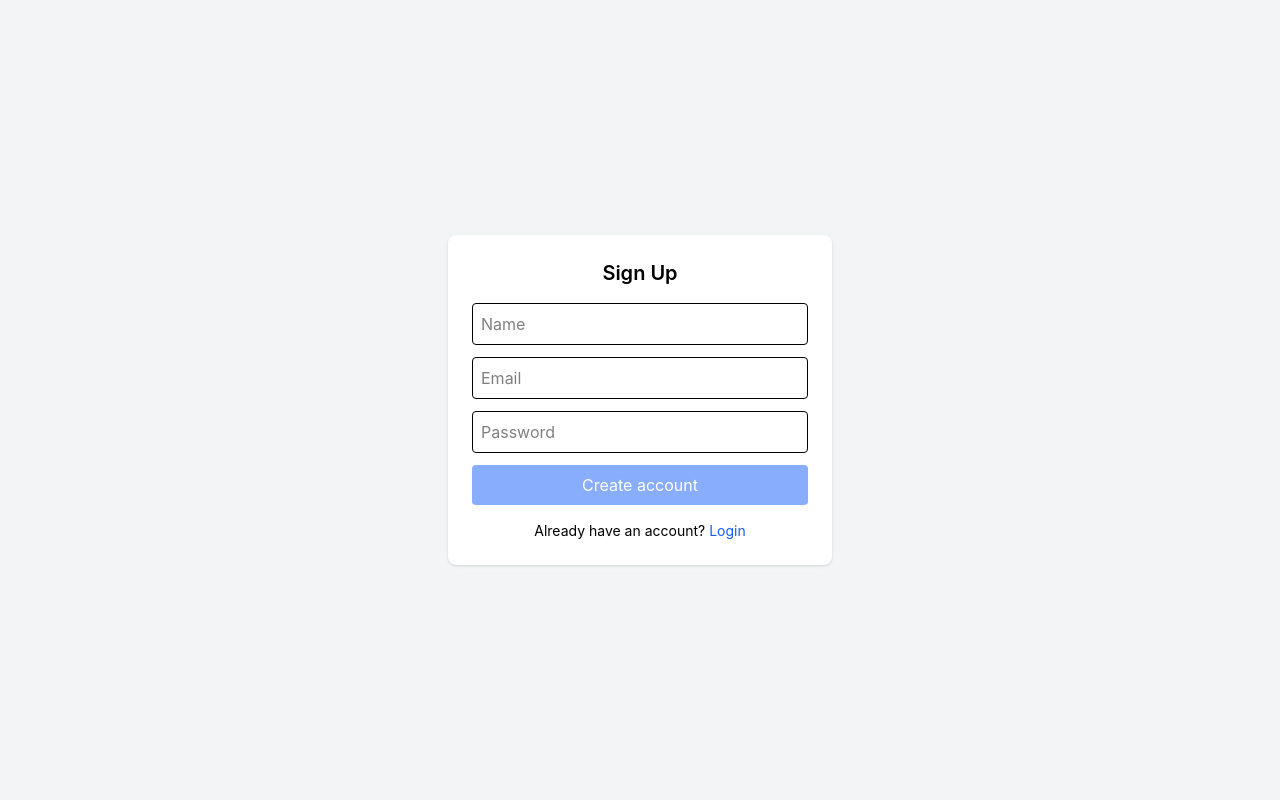
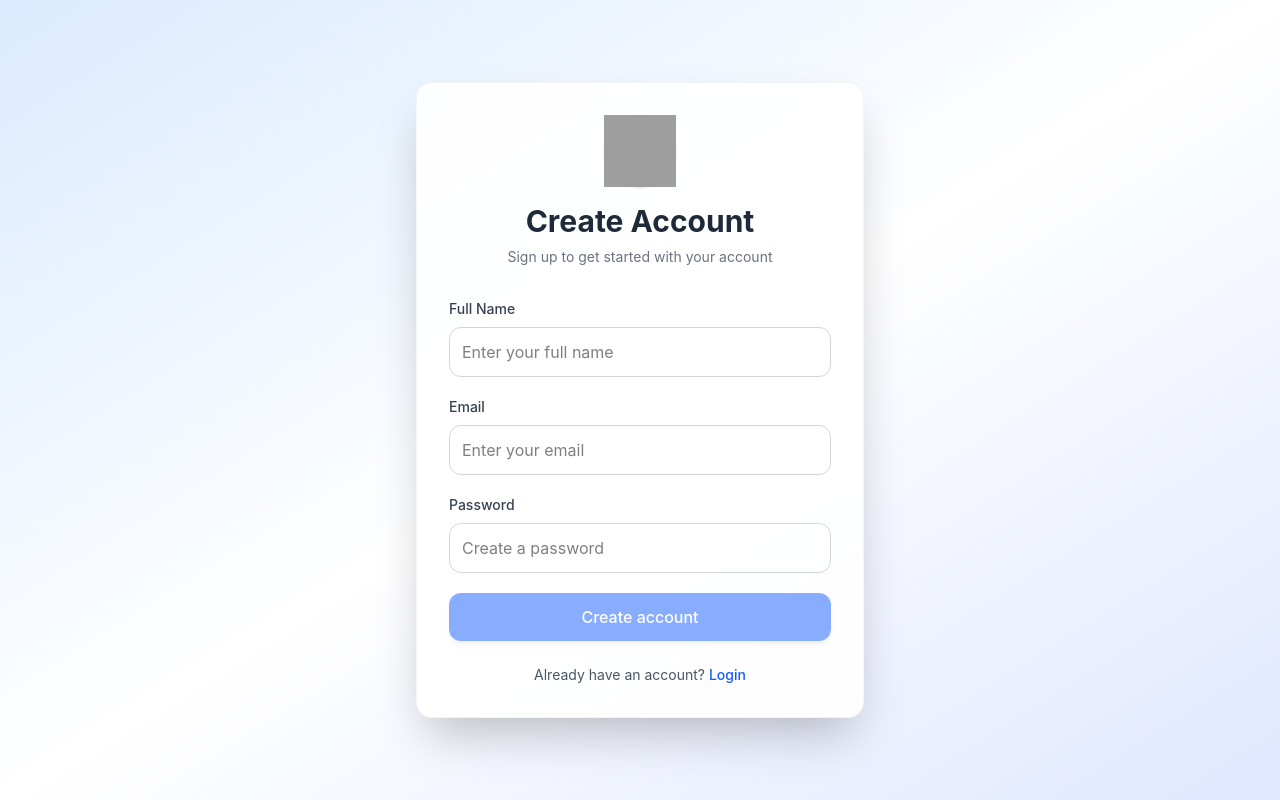
Before and after one commit to kayanan/E-comSite, a React (Vite) app in the folder frontEnd/: page /signup in a window 1280 px wide. Built offline with nearby package versions, Linux system fonts and the light colour scheme; no server answers; grey boxes are pictures that could not be loaded.

Commit message:
ui updated login signup

```diff
--- a/frontEnd/src/components/Login.jsx
+++ b/frontEnd/src/components/Login.jsx
@@ -1,23 +1,26 @@
-import { useEffect, useState ,useContext} from "react";
+import { useState, useContext, useEffect } from "react";
 import { useNavigate, useLocation, Link } from "react-router-dom";
 import axios from "axios";
 import { setToken } from "../auth/auth";
-import AppContext from "../Context/Context"
-
-
+import AppContext from "../Context/Context";
+import logo from "../assets/logo.png";
 export default function LoginPage() {
   const [email, setEmail] = useState("");
   const [password, setPassword] = useState("");
   const [loading, setLoading] = useState(false);
   const [error, setError] = useState("");
-  const {setError:appContextSetError}=useContext(AppContext)
+
+  const { setError: appContextSetError } = useContext(AppContext);
 
   const navigate = useNavigate();
   const location = useLocation();
   const baseUrl = import.meta.env.VITE_BASE_URL;
-  console.log(baseUrl)
 
   const from = location.state?.from?.pathname || "/";
+
+  useEffect(() => {
+    appContextSetError("");
+  }, [appContextSetError]);
 
   async function onSubmit(e) {
     e.preventDefault();
@@ -25,14 +28,17 @@ export default function LoginPage() {
     setLoading(true);
 
     try {
-      const res = await axios.post(`${baseUrl}/login`, {
+      const res = await axios.post(
+        `${baseUrl}/login`,
+        {
           username: email,
           password,
-      },{
-        withCredentials:true
-      });
-      console.log(document.cookie,"cookie")
-      console.log(res)
+        },
+        {
+          withCredentials: true,
+        }
+      );
+
       setToken(res.data);
       navigate(from, { replace: true });
     } catch (err) {
@@ -42,36 +48,56 @@ export default function LoginPage() {
     }
   }
 
-    appContextSetError("");
+  return (
+    <div className="min-h-screen bg-gradient-to-br from-blue-100 via-white to-indigo-100 flex items-center justify-center px-4">
+      <div className="w-full max-w-md bg-white/90 backdrop-blur-sm shadow-2xl rounded-2xl p-8 border border-gray-100">
+        <div className="text-center mb-8">
+          <div className="w-18 h-18 mx-auto mb-4 flex items-center justify-center rounded-full bg-blue-100 text-blue-600 text-2xl font-bold shadow-sm">
+            <img src={logo} alt="logo" className="w-18 h-18" />
+          </div>
+          <h2 className="text-3xl font-bold text-gray-800">Welcome Back</h2>
+          <p className="text-gray-500 mt-2 text-sm">
+            Sign in to continue to your account
+          </p>
+        </div>
 
-
-  return (
-    <div className="min-h-screen flex items-center justify-center bg-gray-100">
-      <div className="w-full max-w-sm bg-white p-6 rounded-lg shadow">
-        <h2 className="text-xl font-semibold text-center mb-4">Login</h2>
-
-        <form onSubmit={onSubmit} className="flex flex-col gap-3">
+        <form onSubmit={onSubmit} className="space-y-5">
+          <div>
+            <label className="block text-sm font-medium text-gray-700 mb-2">
+              Email
+            </label>
             <input
-            className="border p-2 rounded"
-            placeholder="Email"
+              className="w-full border border-gray-300 p-3 rounded-xl outline-none focus:ring-2 focus:ring-blue-400 focus:border-blue-400 transition"
+              placeholder="Enter your email"
               value={email}
               onChange={(e) => setEmail(e.target.value)}
+              type="email"
+              required
             />
+          </div>
 
+          <div>
+            <label className="block text-sm font-medium text-gray-700 mb-2">
+              Password
+            </label>
             <input
-            className="border p-2 rounded"
-            placeholder="Password"
+              className="w-full border border-gray-300 p-3 rounded-xl outline-none focus:ring-2 focus:ring-blue-400 focus:border-blue-400 transition"
+              placeholder="Enter your password"
               type="password"
               value={password}
               onChange={(e) => setPassword(e.target.value)}
+              required
             />
+          </div>
 
           {error && (
-            <p className="text-red-500 text-sm">{error}</p>
+            <div className="bg-red-50 border border-red-200 text-red-600 text-sm rounded-xl px-4 py-3">
+              {error}
+            </div>
           )}
 
           <button
-            className="bg-blue-500 text-white p-2 rounded hover:bg-blue-600 disabled:opacity-50"
+            className="w-full bg-blue-600 text-white py-3 rounded-xl font-medium hover:bg-blue-700 active:scale-[0.99] transition disabled:opacity-50 disabled:cursor-not-allowed shadow-md"
             disabled={loading}
             type="submit"
           >
@@ -79,13 +105,18 @@ export default function LoginPage() {
           </button>
         </form>
 
-        <p className="text-sm text-center mt-4">
+        <div className="mt-6 text-center">
+          <p className="text-sm text-gray-600">
             No account?{" "}
-          <Link className="text-blue-500 hover:underline" to="/signup">
+            <Link
+              className="text-blue-600 font-medium hover:text-blue-700 hover:underline"
+              to="/signup"
+            >
               Sign up
             </Link>
           </p>
         </div>
       </div>
+    </div>
   );
 }
--- a/frontEnd/src/components/Signup.jsx
+++ b/frontEnd/src/components/Signup.jsx
@@ -1,9 +1,11 @@
+
 import { useState } from "react";
 import { useNavigate, Link } from "react-router-dom";
 import axios from "axios";
 import { setToken } from "../auth/auth";
+import logo from "../assets/logo.png";
 
-const SignupPage= ()=> {
+const SignupPage = () => {
   const [email, setEmail] = useState("");
   const [password, setPassword] = useState("");
   const [name, setName] = useState("");
@@ -31,61 +33,88 @@ const SignupPage= ()=> {
     } catch (err) {
       setError(err?.response?.data?.message || "Signup failed");
     } finally {
-      setLoading(false);
+      setLoading(false);s
     }
   }
 
   const disableBtn = loading || !name || !email || !password;
 
   return (
-    <div className="min-h-screen flex items-center justify-center bg-gray-100 px-4">
-      <div className="w-full max-w-sm bg-white p-6 rounded-lg shadow">
-        <h2 className="text-xl font-semibold text-center mb-4">Sign Up</h2>
+    <div className="min-h-screen bg-gradient-to-br from-blue-100 via-white to-indigo-100 flex items-center justify-center px-4">
+      <div className="w-full max-w-md bg-white/90 backdrop-blur-sm shadow-2xl rounded-2xl p-8 border border-gray-100">
+        <div className="text-center mb-8">
+          <div className="w-18 h-18 mx-auto mb-4 flex items-center justify-center rounded-full bg-blue-100 text-blue-600 text-2xl font-bold shadow-sm">
+            <img src={logo} alt="logo" className="w-18 h-18" />
+          </div>
+          <h2 className="text-3xl font-bold text-gray-800">Create Account</h2>
+          <p className="text-gray-500 mt-2 text-sm">
+            Sign up to get started with your account
+          </p>
+        </div>
 
-        {error && <p className="text-sm text-red-500 mb-3">{error}</p>}
+        {error && (
+          <div className="bg-red-50 border border-red-200 text-red-600 text-sm rounded-xl px-4 py-3 mb-5">
+            {error}
+          </div>
+        )}
 
-        <form onSubmit={onSubmit} className="flex flex-col gap-3">
+        <form onSubmit={onSubmit} className="space-y-5">
+          <div>
+            <label className="block text-sm font-medium text-gray-700 mb-2">
+              Full Name
+            </label>
             <input
-            className="border rounded p-2"
-            placeholder="Name"
+              className="w-full border border-gray-300 p-3 rounded-xl outline-none focus:ring-2 focus:ring-blue-400 focus:border-blue-400 transition"
+              placeholder="Enter your full name"
               value={name}
               onChange={(e) => setName(e.target.value)}
             />
+          </div>
 
+          <div>
+            <label className="block text-sm font-medium text-gray-700 mb-2">
+              Email
+            </label>
             <input
-            className="border rounded p-2"
-            placeholder="Email"
+              className="w-full border border-gray-300 p-3 rounded-xl outline-none focus:ring-2 focus:ring-blue-400 focus:border-blue-400 transition"
+              placeholder="Enter your email"
               type="email"
               value={email}
               onChange={(e) => setEmail(e.target.value)}
             />
+          </div>
 
+          <div>
+            <label className="block text-sm font-medium text-gray-700 mb-2">
+              Password
+            </label>
             <input
-            className="border rounded p-2"
-            placeholder="Password"
+              className="w-full border border-gray-300 p-3 rounded-xl outline-none focus:ring-2 focus:ring-blue-400 focus:border-blue-400 transition"
+              placeholder="Create a password"
               type="password"
               value={password}
               onChange={(e) => setPassword(e.target.value)}
             />
+          </div>
 
           <button
             disabled={disableBtn}
             type="submit"
-            className="bg-blue-600 text-white rounded p-2 hover:bg-blue-700 disabled:opacity-50"
+            className="w-full bg-blue-600 text-white py-3 rounded-xl font-medium hover:bg-blue-700 active:scale-[0.99] transition disabled:opacity-50 disabled:cursor-not-allowed shadow-md"
           >
             {loading ? "Creating..." : "Create account"}
           </button>
         </form>
 
-        <p className="text-sm text-center mt-4">
+        <p className="text-sm text-center mt-6 text-gray-600">
           Already have an account?{" "}
-          <Link to="/login" className="text-blue-600 hover:underline">
+          <Link to="/login" className="text-blue-600 font-medium hover:underline">
             Login
           </Link>
         </p>
       </div>
     </div>
   );
-}
+};
 
 export default SignupPage;
```
Lines whose indentation alone changed are shown as unchanged.
